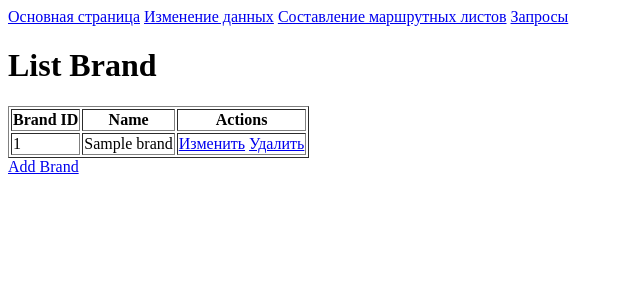
After one commit to mesor21/Course_Progect_DB, a Flask app: page /edit/brand in a window 1280 px wide. The commit adds this page. Shown: the top 300 px of the page, without its empty margins (0-640 px from the left). Run offline with Flask 3, Linux system fonts and the light colour scheme; a database or web service that is not in the repository returns one stand-in record (values such as "Sample title"); some libraries are stand-ins or nearby versions.

Commit message:
add brand

```diff
--- a/DBconnect.py
+++ b/DBconnect.py
@@ -194,6 +194,35 @@ class Database:
 # =======
 #   Bus
 # =======
+    def get_brand_list(self):
+        return self.query("SELECT * FROM Brand")
+
+    def get_brand_by_id(self, brand_id):
+        brand_data = self.query("SELECT * FROM Brand WHERE BrandID = %s", (brand_id,))
+        if brand_data:
+            brand_dict = {
+                'BrandID': brand_data[0][0],
+                'Name': brand_data[0][1]
+            }
+        else:
+            brand_dict = {}
+        return brand_dict
+
+    def update_brand(self, brand_data):
+        update_brand_sql = "UPDATE Brand SET Name = %s WHERE BrandID = %s"
+        self.query(update_brand_sql, (brand_data['Name'], brand_data['BrandID']))
+
+    def add_brand(self, brand_data):
+        insert_brand_sql = "INSERT INTO Brand (Name) VALUES (%s) RETURNING BrandID"
+        result = self.query(insert_brand_sql, (brand_data['Name'],))
+        return result[0][0] if result else None
+
+    def delete_brand(self, brand_id):
+        delete_brand_sql = "DELETE FROM Brand WHERE BrandID = %s"
+        self.query(delete_brand_sql, (brand_id,))
+# =======
+#   Bus
+# =======
     def get_bus_list(self):
         return self.query("SELECT * FROM Bus")
 
--- a/main.py
+++ b/main.py
@@ -172,8 +172,6 @@ def delete_employee(employee_id):
     connect.delete_employee(employee_id)
     return redirect(url_for('list_employee'))
 
-
-
 # ==========
 #   routes
 # ==========
@@ -215,6 +213,42 @@ def update_route(route_id):
 
     route = connect.get_route_by_id(route_id)
     return render_template('./data/routes/edit.html', route=route)
+
+# ========
+#   Brand
+# ========
+@app.route('/edit/brand')
+def list_brand():
+    brands = connect.get_brand_list()
+    return render_template('./data/brand/list.html', brands=brands)
+
+@app.route('/edit/brand/add', methods=['GET', 'POST'])
+def add_brand():
+    if request.method == 'POST':
+        name = request.form['name']
+        brand_id = connect.add_brand({'Name': name})
+        if brand_id is not None:
+            return redirect(url_for('list_brand'))
+        else:
+            # Обработка ошибки, если вставка не удалась
+            pass
+    return render_template('./data/brand/add.html')
+
+@app.route('/edit/brand/delete/<int:brand_id>')
+def delete_brand(brand_id):
+    connect.delete_brand(brand_id)
+    return redirect(url_for('list_brand'))
+
+@app.route('/edit/brand/<int:brand_id>', methods=['GET', 'POST'])
+def update_brand(brand_id):
+    if request.method == 'POST':
+        name = request.form['name']
+        connect.update_brand({'Name': name, 'BrandID': brand_id})
+        return redirect(url_for('list_brand'))
+
+    brand = connect.get_brand_by_id(brand_id)
+    return render_template('./data/brand/edit.html', brand=brand)
+
 
 # ==========
 #   bus
--- /dev/null
+++ b/templates/data/brand/list.html
@@ -0,0 +1,31 @@
+<!DOCTYPE html>
+<html>
+<head>
+    <title>List Brand</title>
+</head>
+<body>
+    <a href="{{ url_for('main_page') }}">Основная страница</a>
+    <a href="{{ url_for('edit_page') }}">Изменение данных</a>
+    <a href="{{ url_for('compose_routes') }}">Составление маршрутных листов</a>
+    <a href="{{ url_for('queries_page') }}">Запросы</a>
+    <h1>List Brand</h1>
+    <table border="1">
+        <tr>
+            <th>Brand ID</th>
+            <th>Name</th>
+            <th>Actions</th>
+        </tr>
+        {% for brand in brands %}
+        <tr>
+            <td>{{ brand[0] }}</td>
+            <td>{{ brand[1] }}</td>
+            <td>
+                <a href="{{ url_for('update_brand', brand_id=brand[0]) }}">Изменить</a>
+                <a href="{{ url_for('delete_brand', brand_id=brand[0]) }}">Удалить</a>
+            </td>
+        </tr>
+        {% endfor %}
+    </table>
+    <a href="{{ url_for('add_brand') }}">Add Brand</a>
+</body>
+</html>
--- a/templates/data/edit.html
+++ b/templates/data/edit.html
@@ -14,5 +14,6 @@
     <a href="{{ url_for('list_driver_category')}}">Driver Category</a><br>
     <a href="{{ url_for('list_routes')}}">Routes</a><br>
     <a href="{{ url_for('list_employee')}}">Employee</a><br>
+    <a href="{{ url_for('list_brand')}}">Brand</a><br>
 </body>
 </html>
--- a/templates/data/routes/list.html
+++ b/templates/data/routes/list.html
@@ -28,12 +28,12 @@
             <td>{{ route[4] }}</td>
             <td>{{ route[5] }}</td>
             <td>
-                <a href="{{ url_for('update_route', route_id=route[0]) }}">Изменить</a>
-                <a href="{{ url_for('delete_route', route_id=route[0]) }}">Удалить</a>
+                <a href="{{ url_for('update_route', route_id=route[0]) }}">Edit</a>
+                <a href="{{ url_for('delete_route', route_id=route[0]) }}">Delete</a>
             </td>
         </tr>
         {% endfor %}
     </table>
-    <a href="{{ url_for('add_route') }}">Добавить маршрут</a>
+    <a href="{{ url_for('add_route') }}">Add route</a>
 </body>
 </html>
```
Also changed, not shown: templates/data/brand/add.html (added, +18 -0 lines), templates/data/brand/edit.html (added, +18 -0 lines), README.md.
